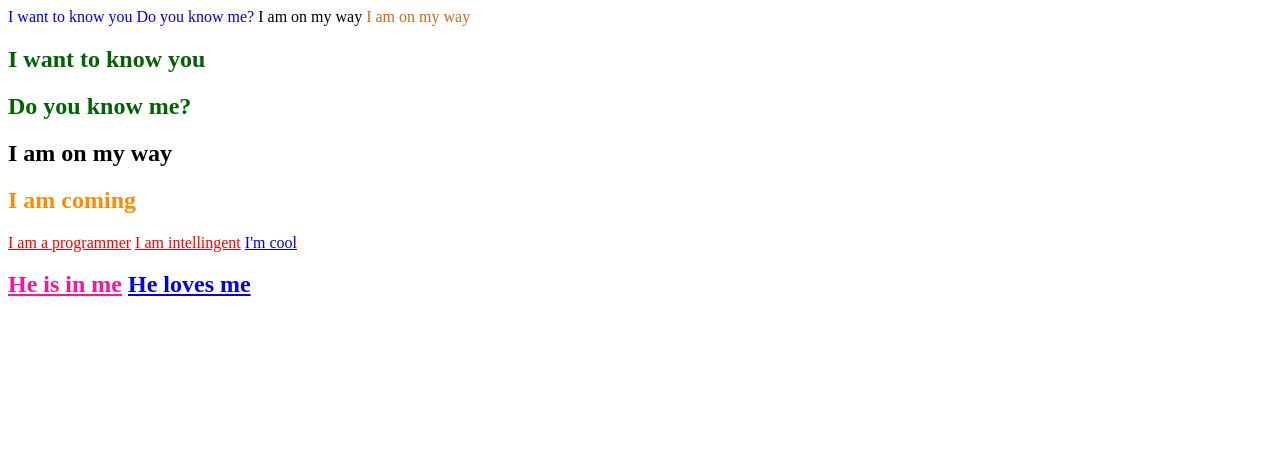
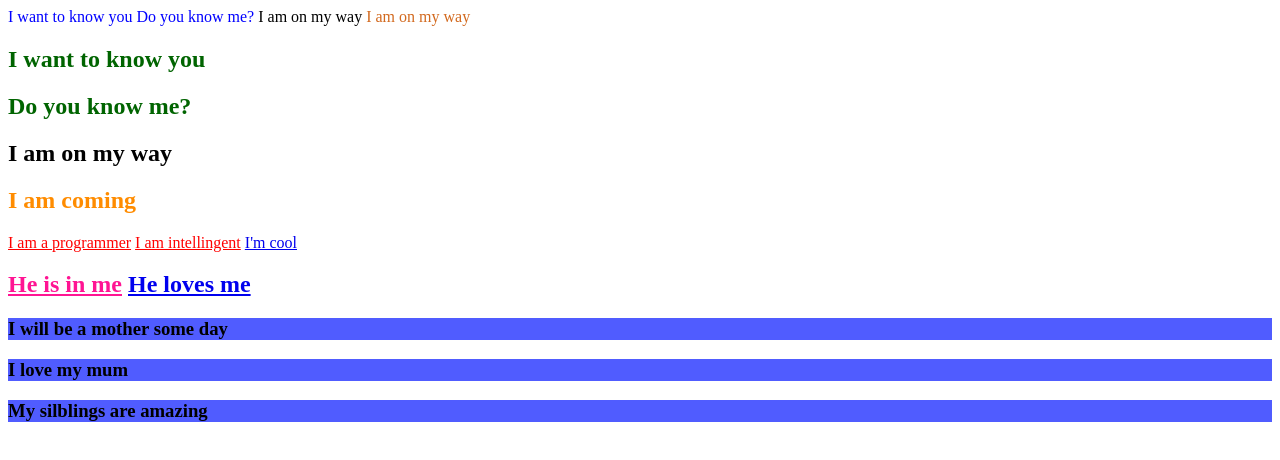
Before and after one commit to EzeBernardine/100daysofcode, a plain HTML site: page Css/AttributesSelectors.html in a window 1280 px wide. Drawn offline with Linux system fonts and the light colour scheme.

Commit message:
last for atrribute selector

```diff
--- a/Css/AttributesSelectors.html
+++ b/Css/AttributesSelectors.html
@@ -24,6 +24,10 @@
     h2 a[title='first']{
       color: deeppink
     }
+    section h3[class~='ben']{
+      background-color: rgb(80, 92, 255)
+    }
+    /* The sign attached to it means select all classes called ben. Wheather just ben, or with another class */
   </style>
 </head>
 <body>
@@ -49,5 +53,13 @@
     <a href="#" title="first">He is in me</a>
     <a href="#">He loves me</a>
   </h2>
+
+  <section>
+    <div>
+      <h3 class="ben May">I will be a mother some day</h3>
+      <h3 class="ben">I love my mum</h3>
+      <h3 class="ben">My silblings are amazing</h3>
+    </div>
+  </section>
 </body>
 </html>
```
